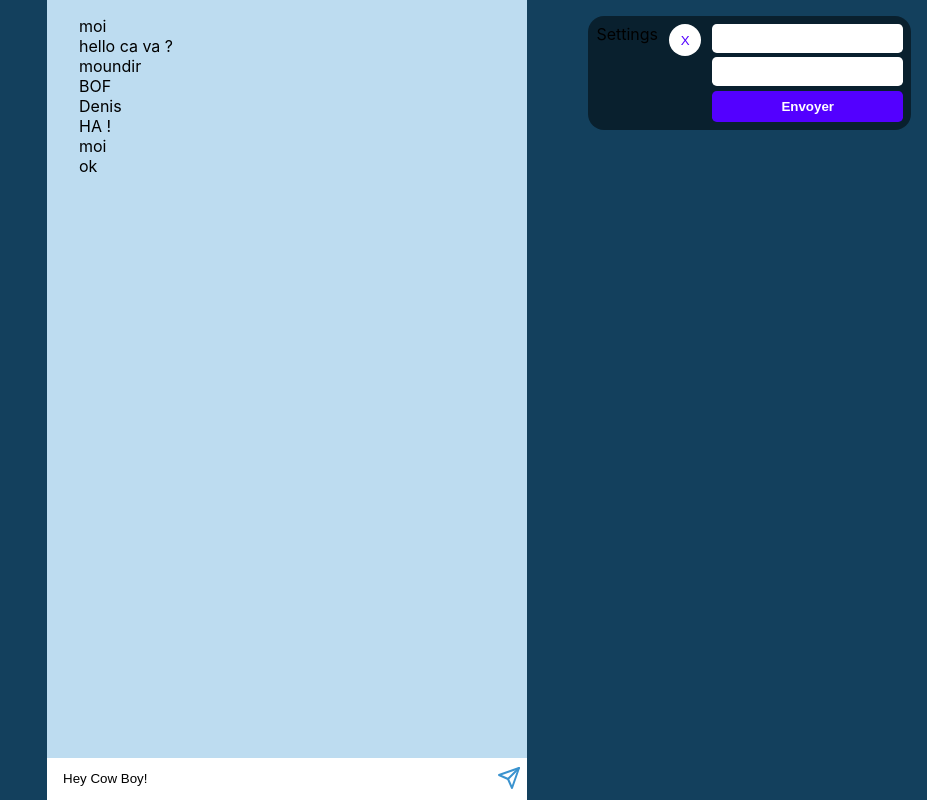
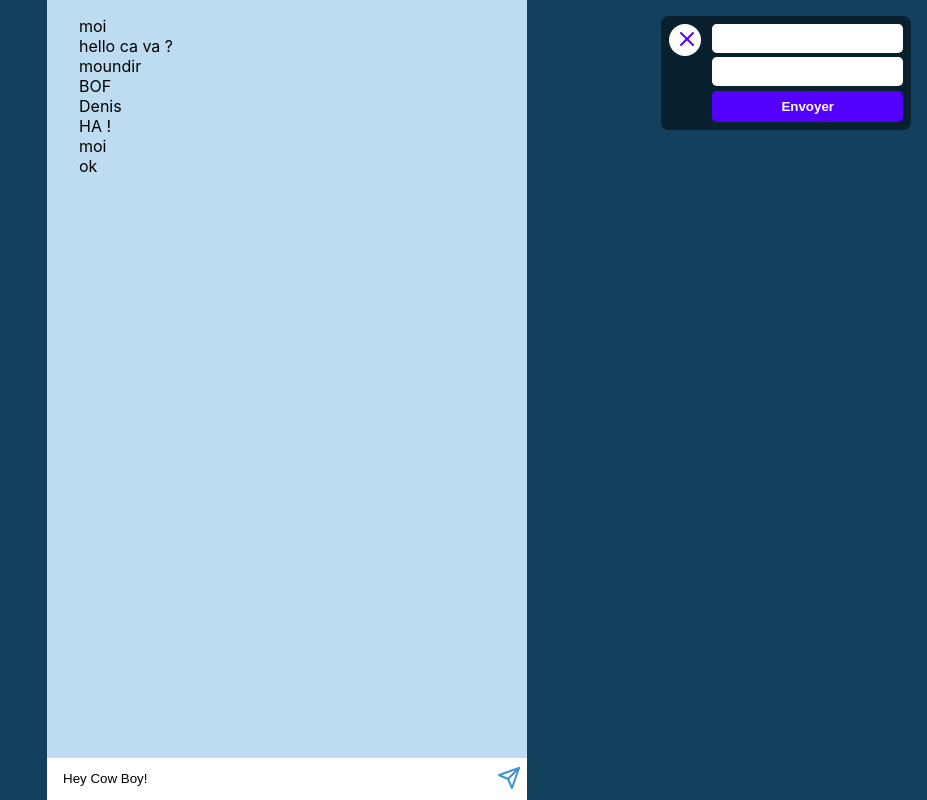
Before and after one commit to VinceBmmrt/react-redux-chat-sandbox, a React (Vite) app: page / in a window 1280 px wide. Shown: the whole page, without its empty margins (353-1280 px from the left). Built offline with nearby package versions, Linux system fonts and the light colour scheme.

Commit message:
clsx lib pour conditional css class

```diff
--- a/package.json
+++ b/package.json
@@ -12,6 +12,7 @@
 	},
 	"dependencies": {
 		"@reduxjs/toolkit": "^1.9.7",
+		"clsx": "^2.0.0",
 		"react": "^18.2.0",
 		"react-dom": "^18.2.0",
 		"react-feather": "^2.0.10",
--- a/src/components/Settings/Settings.scss
+++ b/src/components/Settings/Settings.scss
@@ -9,8 +9,15 @@
   gap: 0.7rem;
   background-color: rgba(0, 0, 0, 0.5);
   padding: 0.5rem;
-  border-radius: 1rem;
+  border-radius: 0.5rem;
+  transition: translate 0.8s;
+  &--closed {
+    translate: calc(100% - 2rem);
 
+    .settings__toggle {
+      rotate: 405deg;
+    }
+  }
   &__toggle {
     border: none;
     background-color: white;
@@ -19,10 +26,10 @@
     width: 2rem;
     height: 2rem;
     cursor: pointer;
-    transition: scale 0.3s linear;
+    transition: all 0.5s linear;
 
     &:hover {
-      scale: 1.2;
+      scale: 1.1;
     }
   }
 
--- a/src/components/Settings/Settings.tsx
+++ b/src/components/Settings/Settings.tsx
@@ -1,4 +1,6 @@
 import './Settings.scss';
+import clsx from 'clsx';
+import { X } from 'react-feather';
 import { useAppSelector, useAppDispatch } from '../../hooks/redux';
 import { toggleSettings } from '../../store/reducers/settings';
 
@@ -12,16 +14,18 @@ function Settings() {
   }
 
   return (
-    <div className="settings">
-      Settings
+    <div
+      className={clsx('settings', {
+        'settings--closed': !isSettingsOpened,
+      })}
+    >
       <button
         type="button"
         className="settings__toggle"
         onClick={handleClickToggle}
       >
-        X
+        <X />
       </button>
-      {isSettingsOpened && (
       <form className="settings__form">
         <input type="email" className="settings__input" />
         <input type="password" className="settings__input" />
@@ -29,7 +33,6 @@ function Settings() {
           Envoyer
         </button>
       </form>
-      )}
     </div>
   );
 }
```
Also changed, not shown: 1 other file (tests, documents, lock files or other folders). Lines whose indentation alone changed are shown as unchanged.
